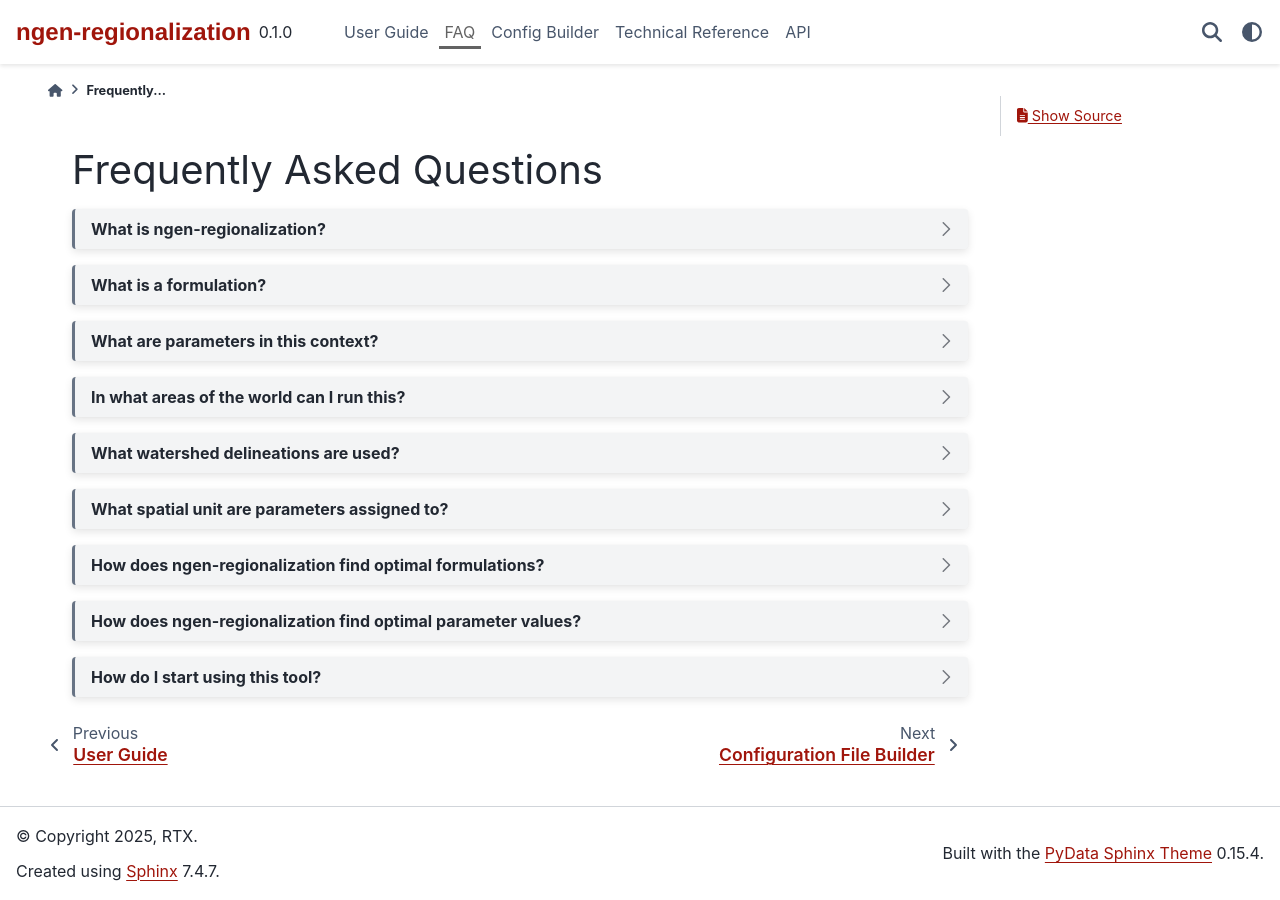
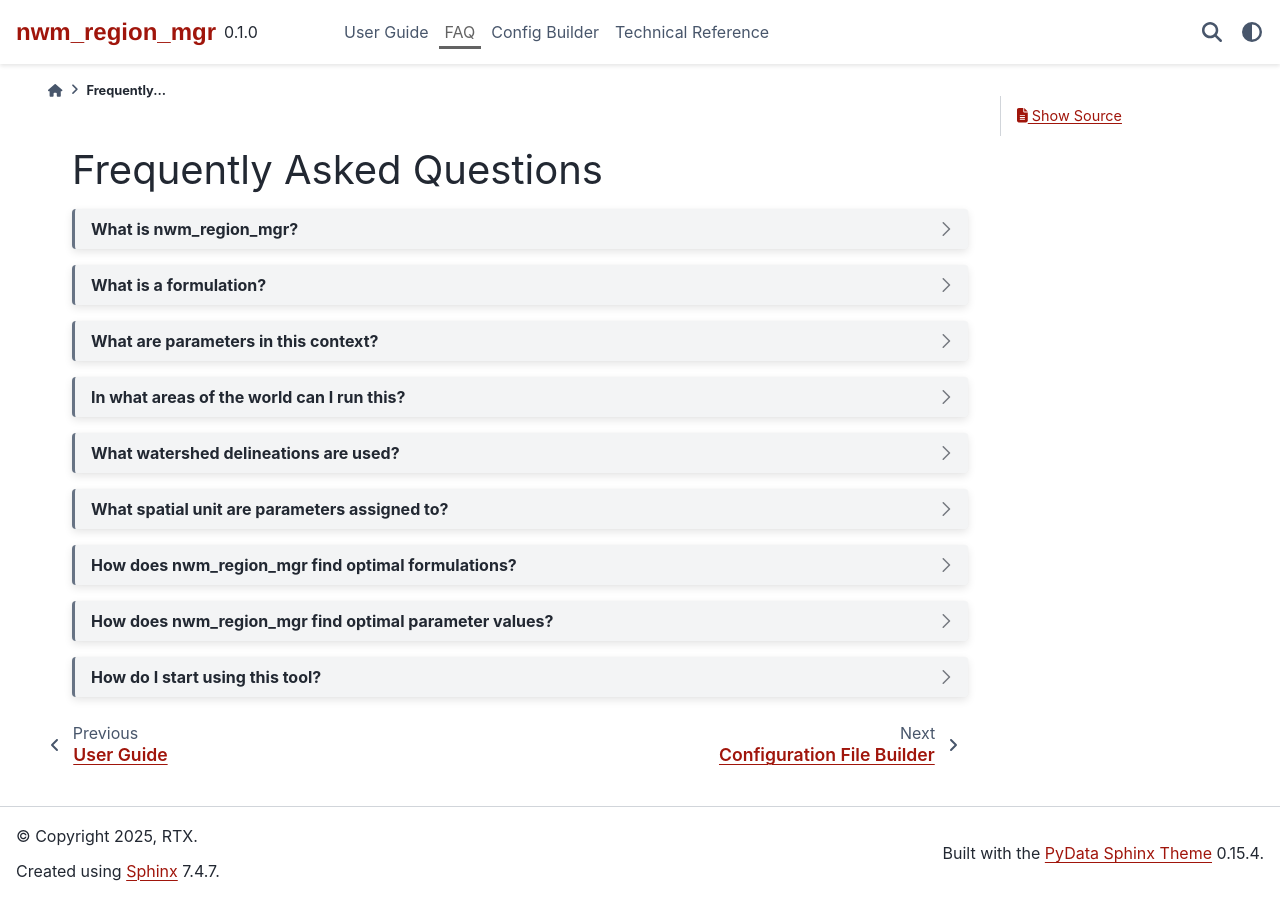
Before and after one commit to NGWPC/nwm-region-mgr, a Sphinx documentation site: the page built from docs/source/faq.rst, in a window 1280 px wide. Built offline with Sphinx 7.4.7 and the PyData theme 0.15.4, drawn with Linux system fonts in a browser that asks for light colours; pages that are not in the unit, such as notebooks, are missing from menus.

```diff
--- a/docs/source/API/index.rst
+++ /dev/null
@@ -1,4 +0,0 @@
-API
-----
-
-Page under construction.  Waiting for refactor to single package to let this work.
--- a/docs/source/_templates/navbar-logo.html
+++ b/docs/source/_templates/navbar-logo.html
@@ -1,5 +1,5 @@
 <a class="navbar-brand logo" href="{{ pathto(master_doc) }}">
     <span class="logo" style="font-family: 'Helvetica Neue', Arial, sans-serif; font-weight: bold; font-size: 24px; color: var(--pst-color-secondary);">
-        ngen-regionalization
+        nwm_region_mgr
       </span>
   </a>
--- a/docs/source/conf.py
+++ b/docs/source/conf.py
@@ -4,19 +4,17 @@ For the full list of built-in configuration values, see the documentation:
 https://www.sphinx-doc.org/en/master/usage/configuration.html
 """
 
-# import os
-# import pathlib
-# import subprocess
-# import sys
+import os
+import sys
 
-# sys.path.insert(0, os.path.abspath("../.."))
+sys.path.insert(0, os.path.abspath("../.."))
 
-# import ngen_regionalization
+import nwm_region_mgr
 
 # -- Project information -----------------------------------------------------
 # https://www.sphinx-doc.org/en/master/usage/configuration.html#project-information
 
-project = "ngen-regionalization"
+project = "nwm_region_mgr"
 copyright = "2025, RTX"
 author = "Yuqiong Liu, Matt Deshotel, Scott Lawson,"
 
@@ -57,7 +55,7 @@ master_doc = "index"
 
 html_css_files = ["custom.css"]
 
-html_static_path = ["_static"]
+html_static_path = ["_static", "_images"]
 
 html_js_files = [
     "form2yaml.js",
@@ -83,5 +81,4 @@ html_sidebars = {
 
 
 # Substitutions
-# version = str(ngen_regionalization.__version__)
-version = "0.1.0"
+version = str(nwm_region_mgr.__version__)
--- a/docs/source/faq.rst
+++ b/docs/source/faq.rst
@@ -1,9 +1,9 @@
 Frequently Asked Questions
 --------------------------
 
-.. dropdown:: What is ngen-regionalization?
+.. dropdown:: What is nwm_region_mgr?
 
-    ngen-regionalization is a command line utility for identifying optimized NextGen
+    nwm_region_mgr is a command line utility for identifying optimized NextGen
     formulations and parameter values in ungauged catchments.
 
 .. dropdown:: What is a formulation?
@@ -44,17 +44,17 @@ Frequently Asked Questions
     Regionalization is flexible, and users can set the level that parameters are
     assigned using the spatial_unit field in config_formreg.yaml.
 
-.. dropdown:: How does ngen-regionalization find optimal formulations?
+.. dropdown:: How does nwm_region_mgr find optimal formulations?
 
     Optimal formulations are determined based on formulation computational cost and user-specified performance metrics (
     ex. Nash–Sutcliffe efficiency (nse), Kling-Gupta efficiency (KGE), bias, or correlation (cor))
 
 
-.. dropdown:: How does ngen-regionalization find optimal parameter values?
+.. dropdown:: How does nwm_region_mgr find optimal parameter values?
 
     Parameter values are assigned to each hydrofabric divide by identifying calibrated catchments that are close to the
     divide in either mapped location or physiographic characteristics.
 
 .. dropdown:: How do I start using this tool?
 
-    Check out the User Guide to get started.
+    Check out the `User Guide <user_guide.html>`_ to get started.
```
Also changed, not shown: README.md (+5 -5 lines).
